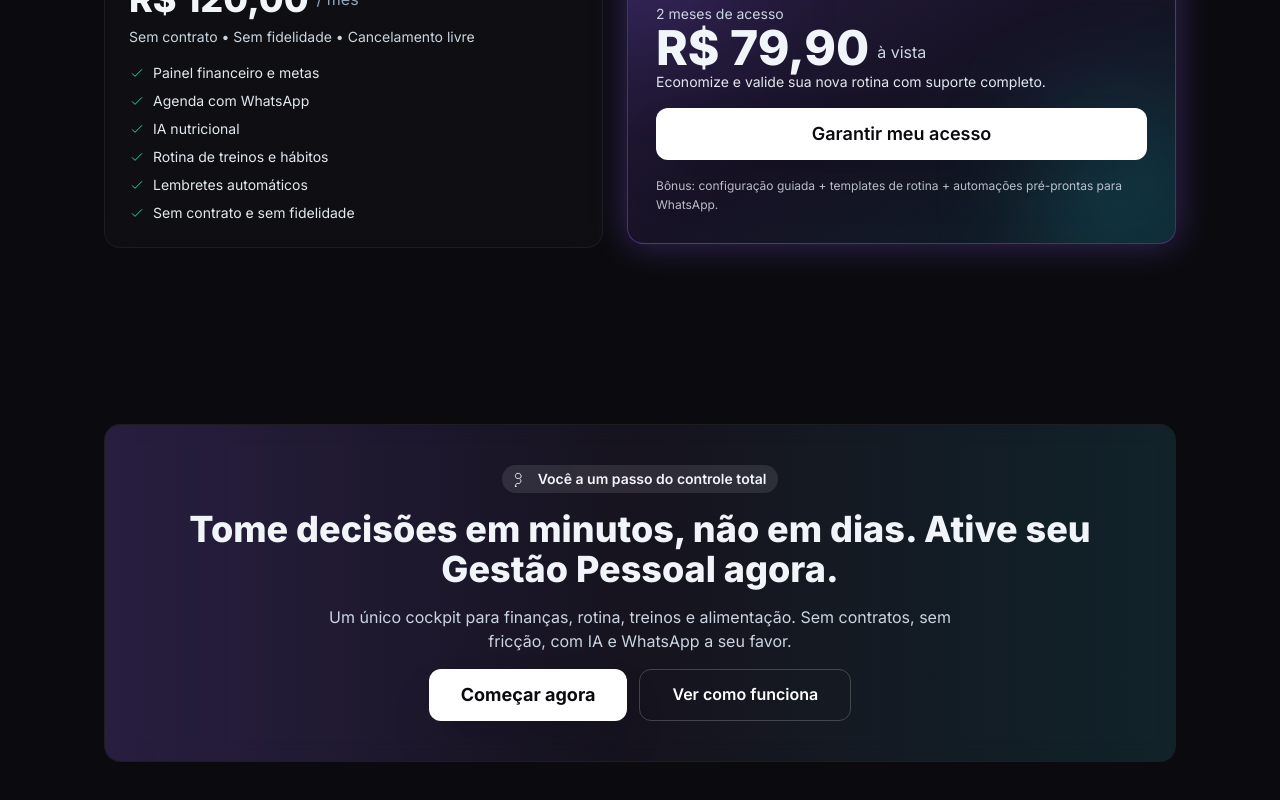
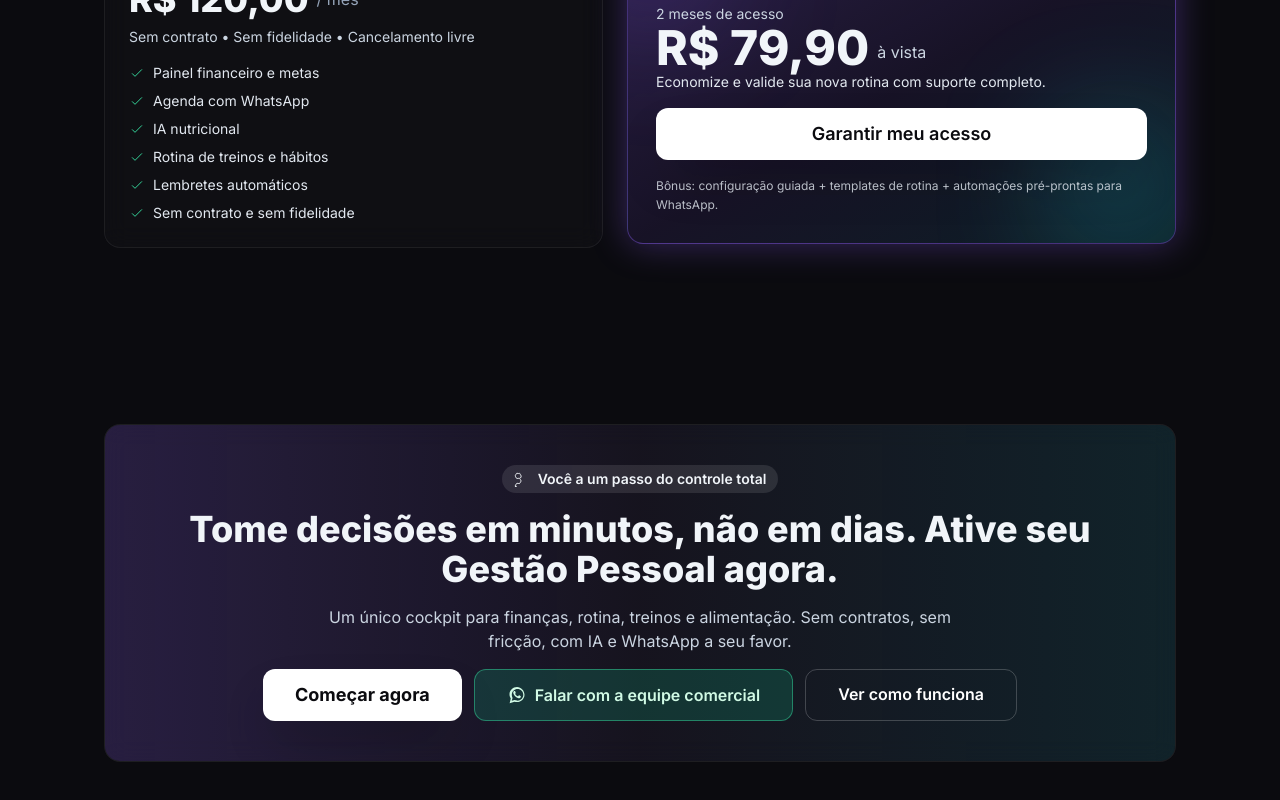
Before and after one commit to fa9958189/Gestao-Pessoal-Principal, a Next.js app: page / in a window 1280 px wide. Shown: the part 3813-4613 px from the top of the page. Built offline with nearby package versions, Linux system fonts and the light colour scheme.

Commit message:
Update CTA buttons to open WhatsApp

```diff
--- a/components/FinalCTA.tsx
+++ b/components/FinalCTA.tsx
@@ -1,7 +1,7 @@
 "use client";
 
 import { motion } from "framer-motion";
-import { SparklesIcon } from "./icons";
+import { SparklesIcon, WhatsAppIcon } from "./icons";
 
 export default function FinalCTA() {
   return (
@@ -27,10 +27,22 @@ export default function FinalCTA() {
           </p>
           <div className="flex flex-col sm:flex-row gap-3 justify-center">
             <a
-              href="#planos"
+              href="https://wa.me/5563992393705"
+              target="_blank"
+              rel="noopener noreferrer"
+              aria-label="Começar agora pelo WhatsApp"
               className="px-8 py-3 rounded-xl bg-white text-dark font-bold text-lg shadow-2xl transition hover:-translate-y-0.5"
             >
               Começar agora
+            </a>
+            <a
+              href="https://wa.me/5563992393705?text=%C3%93l%C3%A1!%20Tenho%20interesse%20no%20Gest%C3%A3o%20Pessoal%20e%20vim%20pelo%20site.%20Gostaria%20de%20mais%20informa%C3%A7%C3%B5es."
+              target="_blank"
+              rel="noopener noreferrer"
+              aria-label="Falar com a equipe comercial pelo WhatsApp"
+              className="px-8 py-3 rounded-xl bg-emerald-500/20 text-emerald-100 border border-emerald-400/50 font-semibold flex items-center justify-center gap-2 hover:-translate-y-0.5 transition"
+            >
+              <WhatsAppIcon className="w-5 h-5" /> Falar com a equipe comercial
             </a>
             <a href="#solucao" className="px-8 py-3 rounded-xl border border-white/20 text-white font-semibold">
               Ver como funciona
--- a/components/Hero.tsx
+++ b/components/Hero.tsx
@@ -30,7 +30,10 @@ export default function Hero() {
         <div className="flex flex-col sm:flex-row gap-3">
           <a
             className="inline-flex justify-center items-center px-6 py-3 rounded-xl bg-primary text-white font-semibold shadow-glow transition hover:-translate-y-0.5"
-            href="#planos"
+            href="https://wa.me/5563992393705"
+            target="_blank"
+            rel="noopener noreferrer"
+            aria-label="Abrir conversa no WhatsApp para ter controle agora"
           >
             Quero ter controle agora
           </a>
--- a/components/PricingSection.tsx
+++ b/components/PricingSection.tsx
@@ -67,7 +67,10 @@ export default function PricingSection() {
               <p className="text-slate-200 text-sm">Economize e valide sua nova rotina com suporte completo.</p>
             </div>
             <a
-              href="#cta"
+              href="https://wa.me/5563992393705"
+              target="_blank"
+              rel="noopener noreferrer"
+              aria-label="Abrir conversa no WhatsApp para garantir acesso"
               className="inline-flex items-center justify-center w-full py-3 rounded-xl bg-white text-dark font-semibold text-lg shadow-2xl transition hover:-translate-y-0.5"
             >
               Garantir meu acesso
--- a/components/icons.tsx
+++ b/components/icons.tsx
@@ -79,3 +79,11 @@ export function PlateIcon({ className = "w-6 h-6" }: { className?: string }) {
     </svg>
   );
 }
+
+export function WhatsAppIcon({ className = "w-6 h-6" }: { className?: string }) {
+  return (
+    <svg className={className} viewBox="0 0 32 32" fill="currentColor" aria-hidden="true">
+      <path d="M16.04 3C9.42 3 4 8.28 4 14.77c0 2.48.76 4.79 2.07 6.7L4.24 29l7.77-2.26a12.1 12.1 0 0 0 3.98.65C22.62 27.39 28 22.11 28 15.62 28 9.13 22.66 3 16.04 3Zm0 21.6c-1.24 0-2.45-.22-3.6-.67l-.26-.1-4.61 1.34 1.33-4.48-.12-.28a9.62 9.62 0 0 1-1.1-4.63c0-5.17 4.12-9.37 9.2-9.37 5.07 0 9.2 4.2 9.2 9.37 0 5.17-4.13 9.37-9.2 9.37Zm5.39-7.03c-.3-.15-1.78-.88-2.06-.98-.28-.1-.48-.14-.68.14-.2.28-.78.97-.95 1.17-.18.2-.35.22-.64.07-.3-.15-1.25-.46-2.38-1.46-.88-.78-1.47-1.74-1.64-2.02-.17-.29-.02-.44.13-.59.14-.14.3-.36.45-.54.15-.18.2-.28.3-.47.1-.2.05-.37-.02-.52-.07-.15-.68-1.61-.93-2.21-.25-.6-.5-.5-.68-.51h-.58c-.2 0-.52.07-.8.37-.28.3-1.05 1-.95 2.45.1 1.45 1.06 2.88 1.21 3.08.15.2 2.1 3.36 5.18 4.68 3.08 1.32 3.08.88 3.64.83.56-.05 1.78-.72 2.03-1.42.25-.7.25-1.3.18-1.42-.07-.12-.27-.2-.57-.35Z" />
+    </svg>
+  );
+}
```
